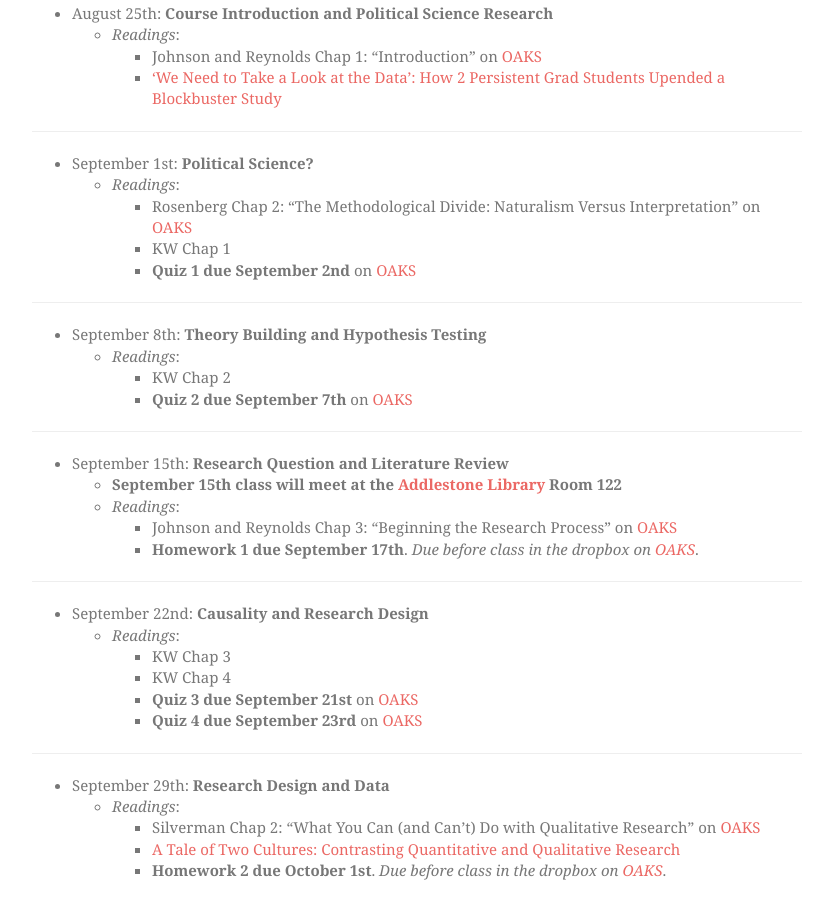
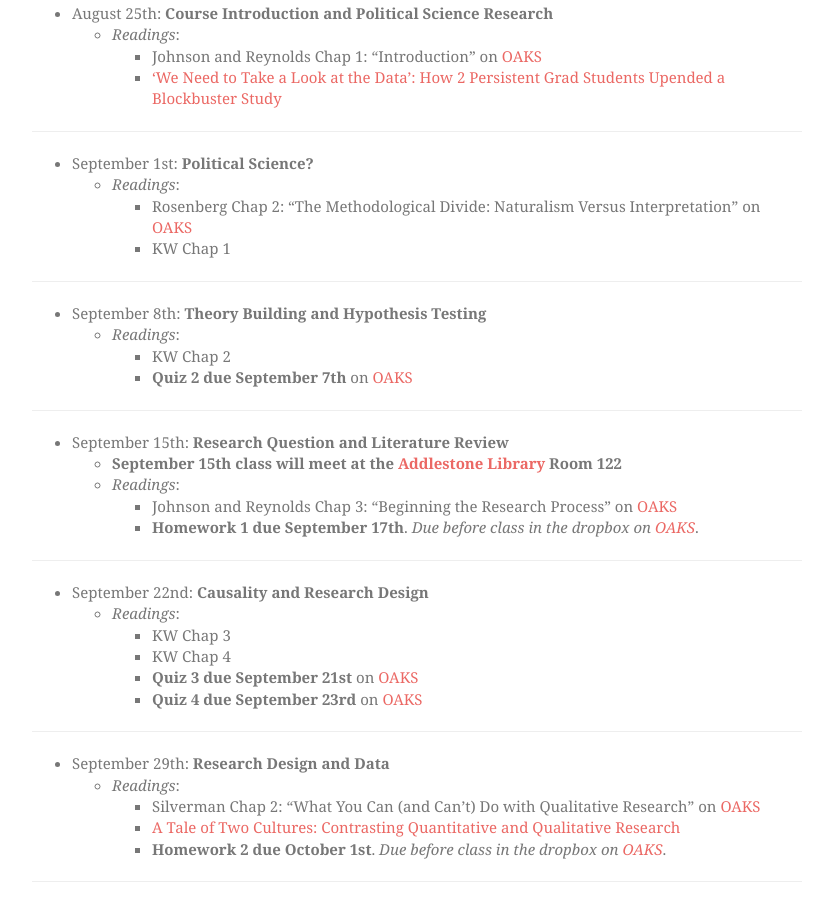
Before and after one commit to mnowlin/poli205, a Jekyll site: the page built from schedule.md, in a window 1280 px wide and 900 px high, scrolled down 453 px. Shown: the whole window, without its empty margins (223-1056 px from the left). Built offline with Jekyll 4.4.1, drawn with Linux system fonts in a browser that asks for light colours; nearby versions of some CDN libraries; some web fonts are replaced; a file with an impossible date is left out.

Commit message:
update schedule

```diff
--- a/schedule.md
+++ b/schedule.md
@@ -29,7 +29,6 @@ __KW__: Kellstedt, Paul M. and Guy D. Whitten. 2013. _The Fundamentals of Politi
     * _Readings_:
         * Rosenberg Chap 2: "The Methodological Divide: Naturalism Versus Interpretation" on [OAKS](https://lms.cofc.edu/)
         * KW Chap 1
-        * __Quiz 1 due September 2nd__ on [OAKS](https://lms.cofc.edu/)
 
 ---
 
```
Also changed, not shown: 1 other file.
